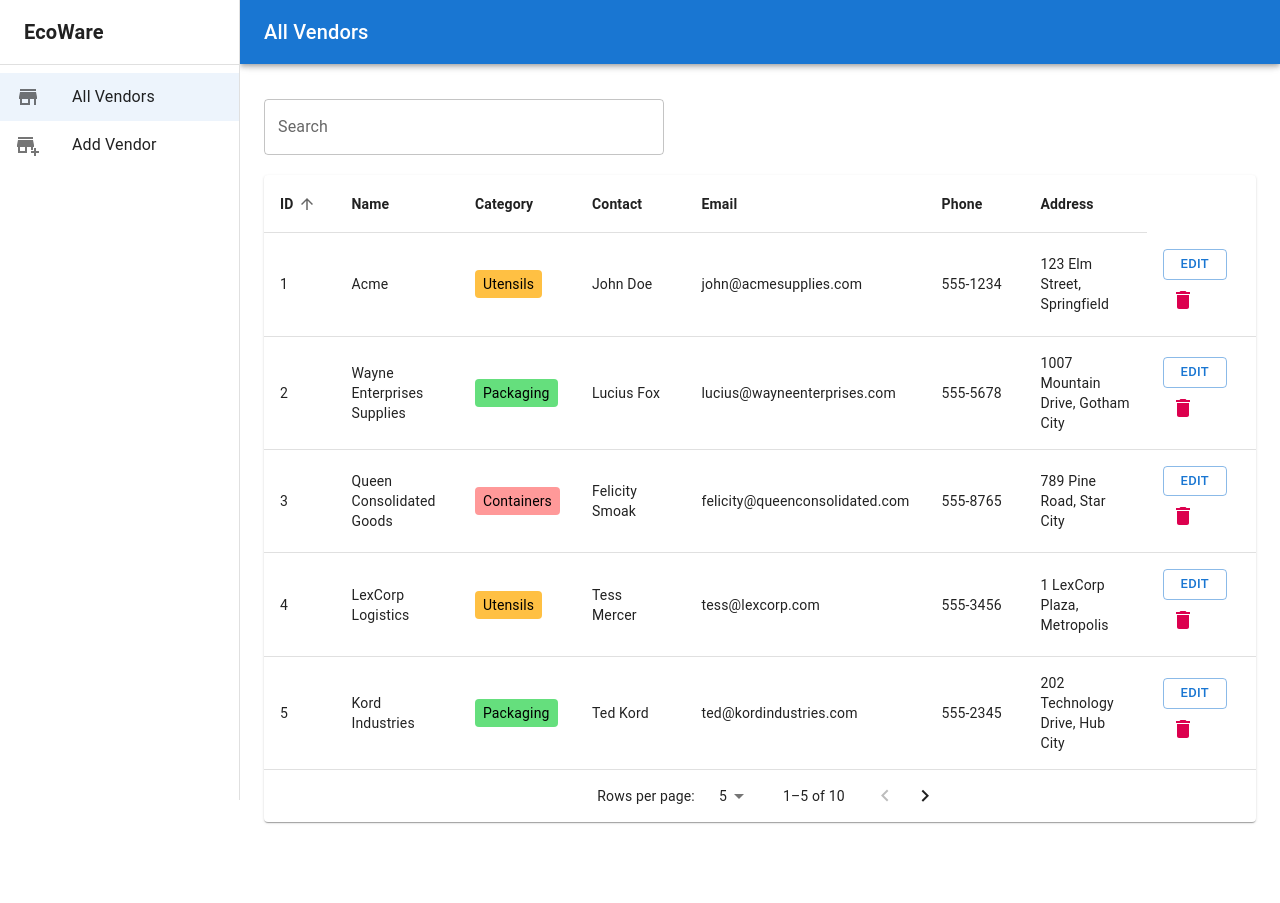
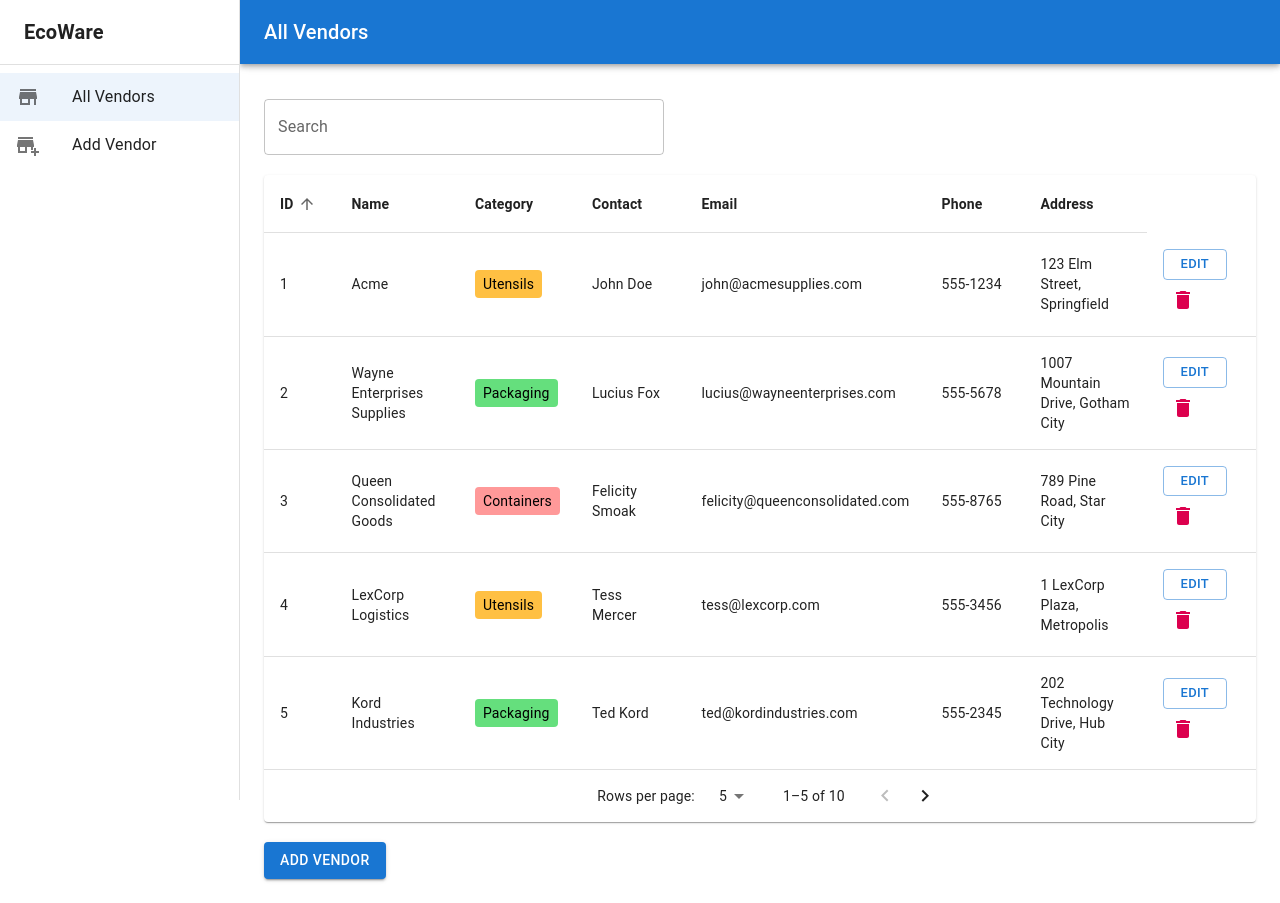
Before and after one commit to patrick-yuson/vendor-management-task, a Next.js app: page / in a window 1280 px wide. Before the commit the page ends 846 px from the top, so only its background shows below. Built offline with nearby package versions, Linux system fonts and the light colour scheme.

Commit message:
Added 'add vendor' button back

```diff
--- a/src/pages/index.js
+++ b/src/pages/index.js
@@ -147,11 +147,6 @@
 
   return (
     <Container maxWidth='100%' style={{ padding: '0px', margin: '75px 0px 0px 0px' }}>
-      {/* <Link href="/add" passHref>
-        <Button variant="contained" color="primary" style={{ marginBottom: '20px' }}>
-          Add Vendor
-        </Button>
-      </Link> */}
       <SearchBar
         onSearch={handleSearch}
         vendors={vendors}
@@ -342,6 +337,11 @@
             </Button>
           </DialogActions>
         </Dialog>
+        <Link href="/add" passHref>
+          <Button variant="contained" color="primary" style={{ marginTop: '20px' }}>
+            Add Vendor
+          </Button>
+        </Link>
     </Container>
   );
 }
```
